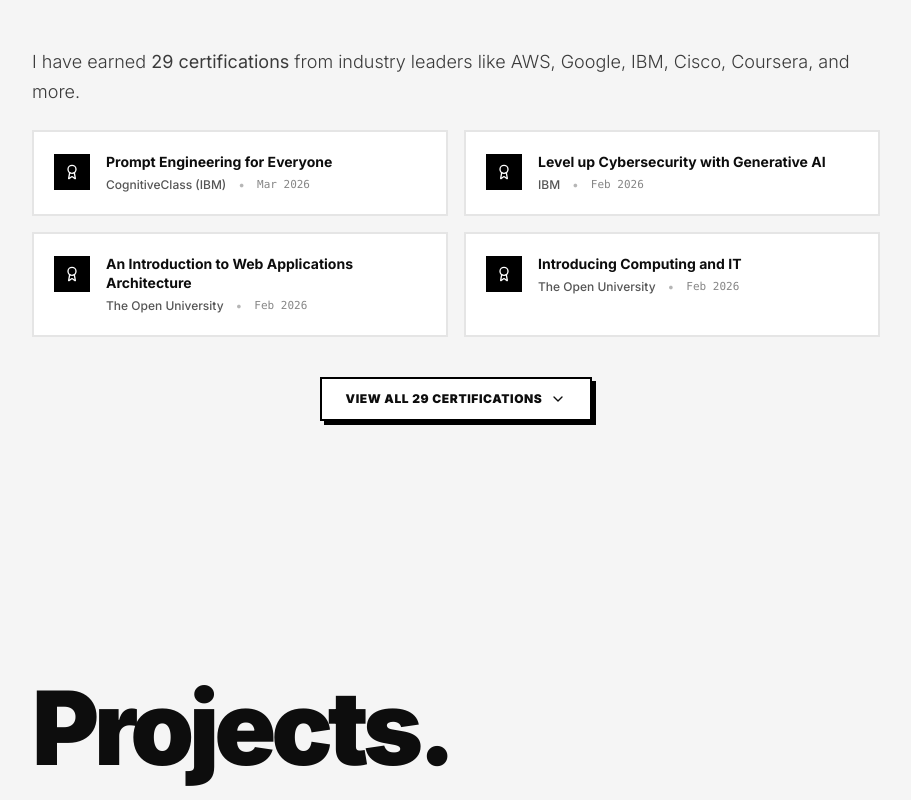
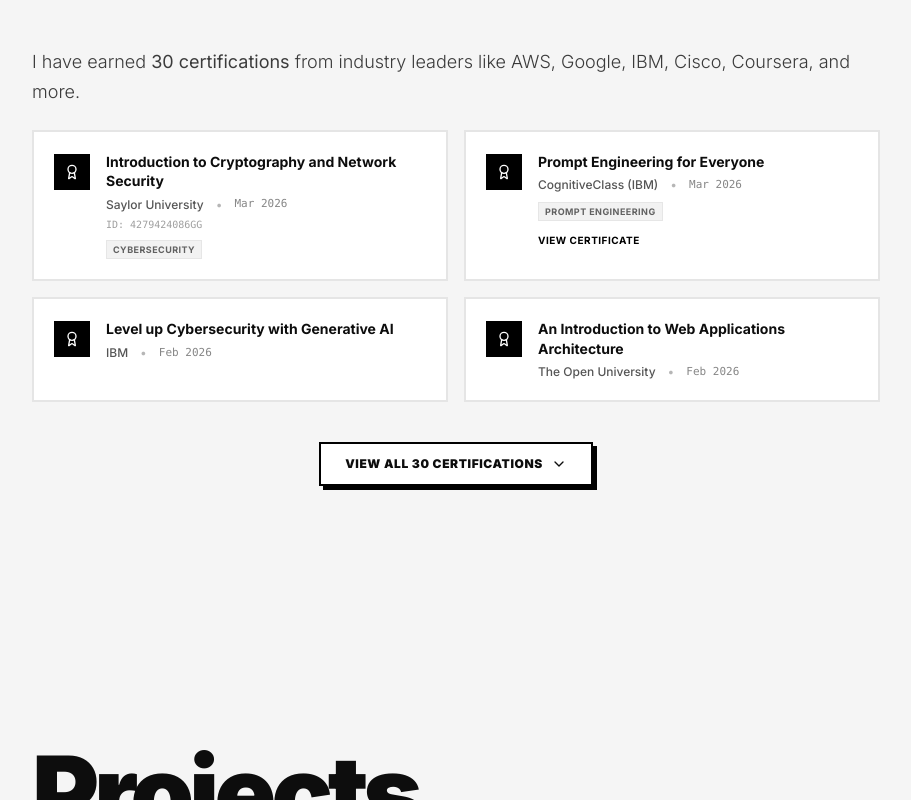
Before and after one commit to anirudh1261/Portfolio, a React (Vite) app: page / in a window 1280 px wide. Shown: the part 2580-3380 px from the top of the page, without its empty margins (184-1095 px from the left). Built offline with nearby package versions, Linux system fonts and the light colour scheme; no server answers.

Commit message:
Add new certifications and enhance UI in ExperienceSection

```diff
--- a/src/components/ExperienceSection.tsx
+++ b/src/components/ExperienceSection.tsx
@@ -5,9 +5,18 @@
 const certifications = [
   // Mar 2026
   {
+    title: 'Introduction to Cryptography and Network Security',
+    issuer: 'Saylor University',
+    date: 'Mar 2026',
+    credentialId: '4279424086GG',
+    skills: ['Cybersecurity'],
+  },
+  {
     title: 'Prompt Engineering for Everyone',
     issuer: 'CognitiveClass (IBM)',
     date: 'Mar 2026',
+    skills: ['Prompt Engineering'],
+    link: '/prompt engineering for everyone(IBM).pdf',
   },
   // Feb 2026
   {
@@ -193,6 +202,33 @@
                     {cert.date}
                   </span>
                 </div>
+                {'credentialId' in cert && (
+                  <div className="mt-1 text-[10px] text-foreground/40 font-mono">
+                    ID: {cert.credentialId}
+                  </div>
+                )}
+                {'skills' in cert && cert.skills && (
+                  <div className="flex flex-wrap gap-1.5 mt-2">
+                    {cert.skills.map((skill) => (
+                      <span
+                        key={skill}
+                        className="px-1.5 py-0.5 bg-black/5 border border-black/5 text-[9px] font-bold uppercase tracking-wider text-black/60"
+                      >
+                        {skill}
+                      </span>
+                    ))}
+                  </div>
+                )}
+                {'link' in cert && cert.link && (
+                  <a
+                    href={cert.link}
+                    target="_blank"
+                    rel="noopener noreferrer"
+                    className="inline-flex items-center gap-1.5 mt-3 text-[10px] font-bold uppercase tracking-wider text-black hover:underline"
+                  >
+                    View Certificate
+                  </a>
+                )}
               </div>
             </div>
           ))}
--- a/src/components/LeetCodeStats.tsx
+++ b/src/components/LeetCodeStats.tsx
@@ -10,7 +10,6 @@
   totalMedium: number;
   hardSolved: number;
   totalHard: number;
-  acceptanceRate: number;
   ranking: number;
 }
 
@@ -22,10 +21,10 @@
     const fetchStats = async () => {
       try {
         const response = await fetch(
-          'https://leetcode-stats-api.herokuapp.com/GANJI_ANIRUDH'
+          'https://leetcode-api-faisalshohag.vercel.app/GANJI_ANIRUDH'
         );
         const result = await response.json();
-        if (result.status === 'success') {
+        if (result && result.totalSolved !== undefined) {
           setData(result);
         }
       } catch (error) {
@@ -38,18 +37,17 @@
     fetchStats();
   }, []);
 
-  // Fallback data if API fails (based on user screenshot)
+  // Fallback data if API fails
   const displayData = data || {
-    totalSolved: 77,
-    totalQuestions: 3374,
-    easySolved: 50,
-    totalEasy: 932,
+    totalSolved: 80,
+    totalQuestions: 3878,
+    easySolved: 53,
+    totalEasy: 933,
     mediumSolved: 21,
-    totalMedium: 2027,
+    totalMedium: 2029,
     hardSolved: 6,
-    totalHard: 915,
-    acceptanceRate: 0,
-    ranking: 1800430,
+    totalHard: 916,
+    ranking: 1768887,
   };
 
   const StatBar = ({
```
